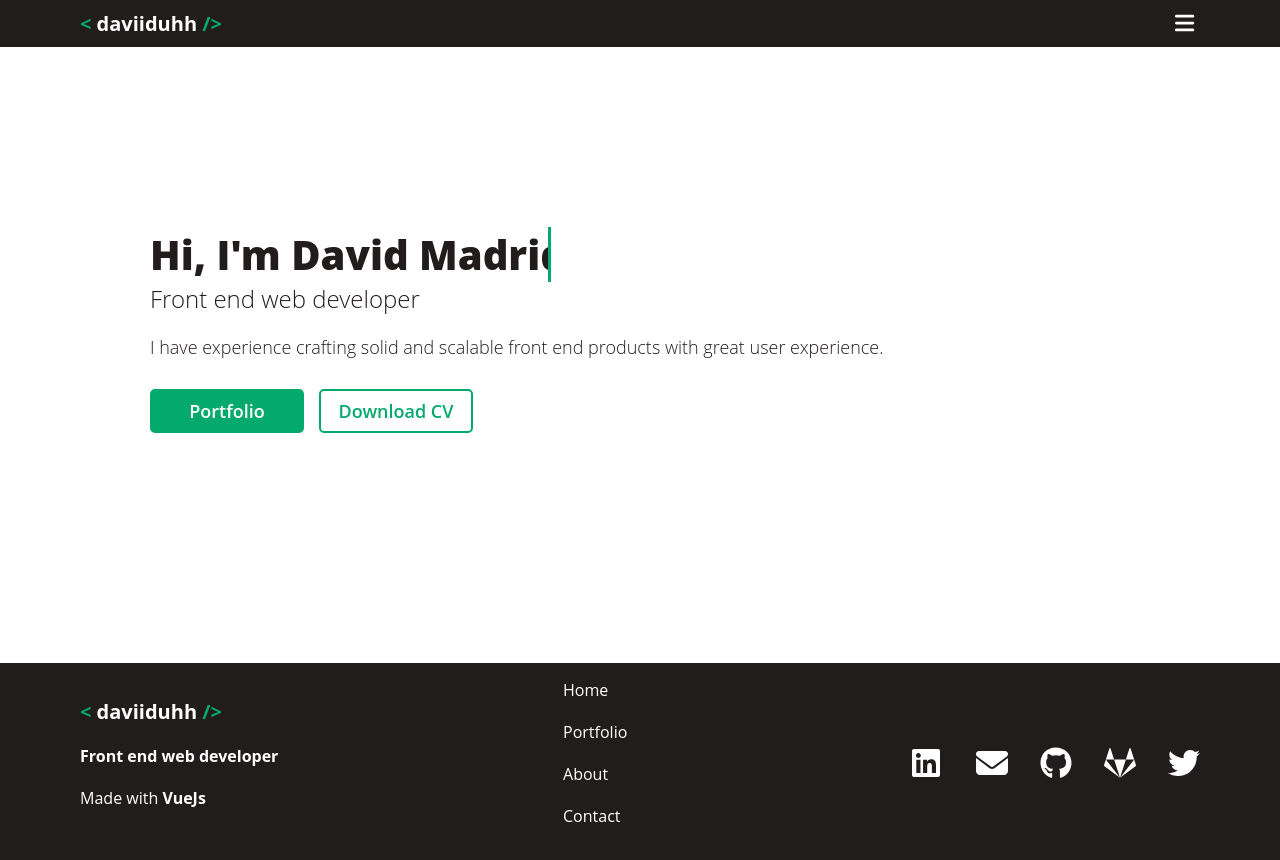
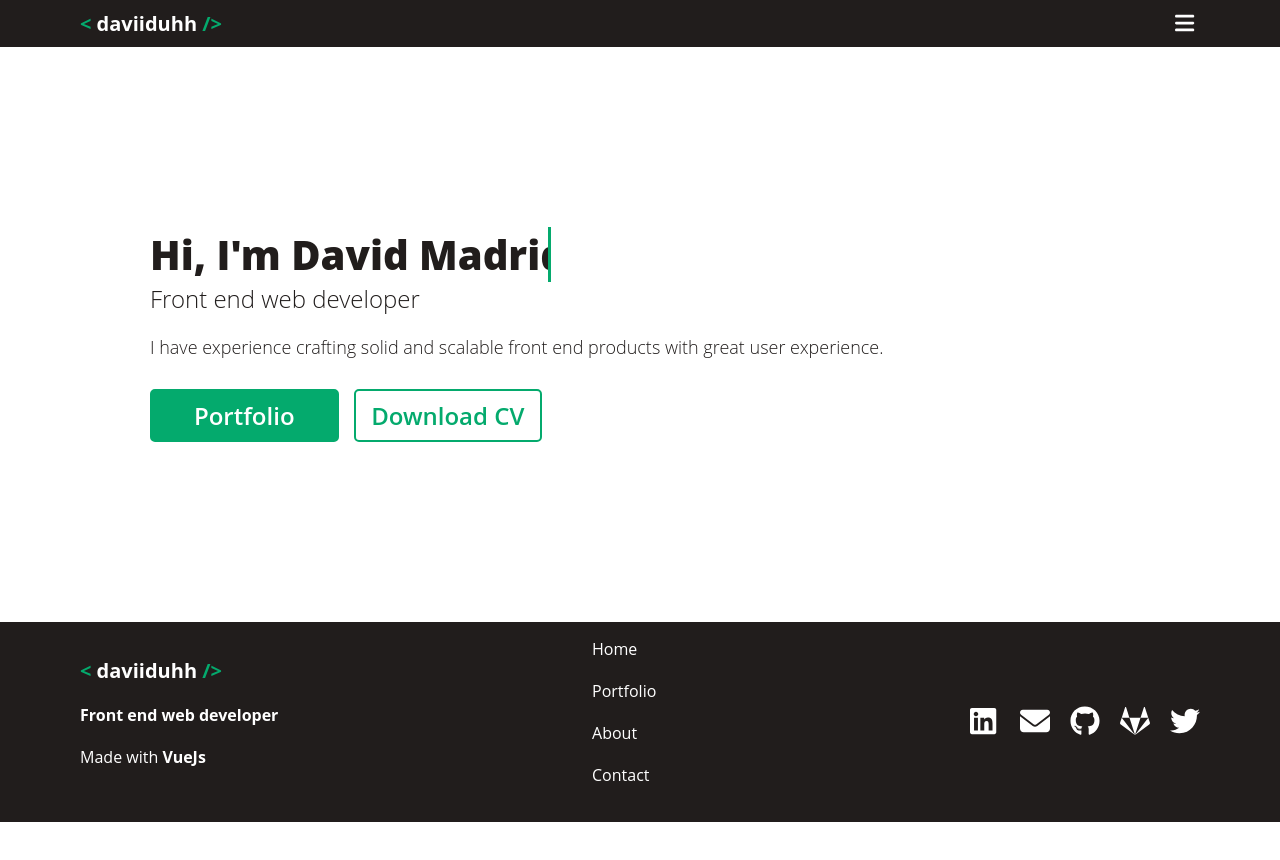
Before and after one commit to Daviiduhh/portfolio2022, a Vue app: page / in a window 1280 px wide. Shown: the top 860 px of the page. After the commit the page ends 822 px from the top, so only its background shows below. Built offline with nearby package versions, Linux system fonts and the light colour scheme.

Commit message:
Portfolio 2 columnas en desktop y cambios en los botones

```diff
--- a/src/App.vue
+++ b/src/App.vue
@@ -20,7 +20,13 @@ export default {
 </script>
 
 <style lang="scss">
+html {
+  /* 1rem = 10px */
+  font-size: 62.5%;
+}
+
 body {
+  font-size: 1.6rem;
   font-family: "Open Sans", "Helvetica Neue", sans-serif;
   -webkit-font-smoothing: antialiased;
   -moz-osx-font-smoothing: grayscale;
@@ -77,7 +83,7 @@ body {
 .btn--secondary {
   font-family: "Open Sans", "Helvetica Neue", sans-serif;
   font-weight: 600;
-  font-size: 18px;
+  font-size: 1.5em;
   text-align: center;
   border-radius: 5px;
   padding: 8px 0;
@@ -85,7 +91,7 @@ body {
   cursor: pointer;
   text-decoration: none;
   display: block;
-  width: 150px;
+  width: 100%;
 
   &:active {
     transform: scale(0.9);
--- a/src/components/Footer.vue
+++ b/src/components/Footer.vue
@@ -125,7 +125,7 @@
       }
 
       &__icon {
-        font-size: 2rem;
+        font-size: 3rem;
       }
     }
   }
--- a/src/views/About.vue
+++ b/src/views/About.vue
@@ -92,7 +92,7 @@ export default {
       margin-top: 0;
       margin-bottom: 20px;
       text-align: left;
-      font-size: 16px;
+      font-size: 1.3em;
     }
   }
 
@@ -119,7 +119,7 @@ export default {
       }
 
       &__icon {
-        font-size: 3rem;
+        font-size: 5rem;
       }
     }
   }
--- a/src/views/Contact.vue
+++ b/src/views/Contact.vue
@@ -81,7 +81,7 @@ export default {
     }
 
     &__icon {
-      font-size: 2rem;
+      font-size: 4rem;
     }
 
     &__name {
--- a/src/views/Home.vue
+++ b/src/views/Home.vue
@@ -8,7 +8,11 @@
         great user experience.
       </h4>
       <div class="home__about__btns">
-        <router-link class="home__btns__btn btn" to="/portfolio" title="Go to portfolio">
+        <router-link
+          class="home__btns__btn btn"
+          to="/portfolio"
+          title="Go to portfolio"
+        >
           Portfolio
         </router-link>
         <a
@@ -70,23 +74,23 @@ export default {
 
     &__btns {
       display: flex;
+      flex-direction: column;
       justify-content: flex-start;
       align-items: center;
       gap: 15px;
-      margin-bottom: 50px;
     }
   }
 }
 
 @keyframes typing {
   from {
-    width: 0
+    width: 0;
   }
 }
 
 @keyframes blink {
   50% {
-    border-color: transparent
+    border-color: transparent;
   }
 }
 
@@ -96,8 +100,27 @@ export default {
   }
 }
 @media (min-width: 768px) {
-  .home__about__title {
-    font-size: 40px;
+  .home__about {
+    &__title {
+      font-size: 40px;
+    }
+
+    &__btns {
+      width: 60%;
+      flex-direction: row;
+    }
+  }
+}
+@media (min-width: 900px) {
+  .home__about__btns {
+    width: 50%;
+    flex-direction: row;
+  }
+}
+@media (min-width: 1200px) {
+  .home__about__btns {
+    width: 40%;
+    flex-direction: row;
   }
 }
 </style>
--- a/src/views/Portfolio.vue
+++ b/src/views/Portfolio.vue
@@ -1,6 +1,8 @@
 <template>
+  <div class="container">
+    <Title title="Portfolio" subtitle="Here you can see my projects" />
+  </div>
   <div class="portfolio container">
-    <Title title="Portfolio" subtitle="Here you can see my projects" />
     <CardProject
       v-for="(p, index) in projects"
       :key="index"
@@ -125,13 +127,14 @@ export default {
 
 @media (min-width: 1024px) {
   .portfolio {
-    padding: 20px 80px;
+    grid-template-columns: repeat(2, 1fr);
     &__cta {
+      grid-column: 1 / 3;
       display: flex;
       flex-direction: row;
       align-items: center;
       justify-content: space-between;
-      gap: 20px;
+      gap: 30px;
 
       &__contact,
       &__see {
```
